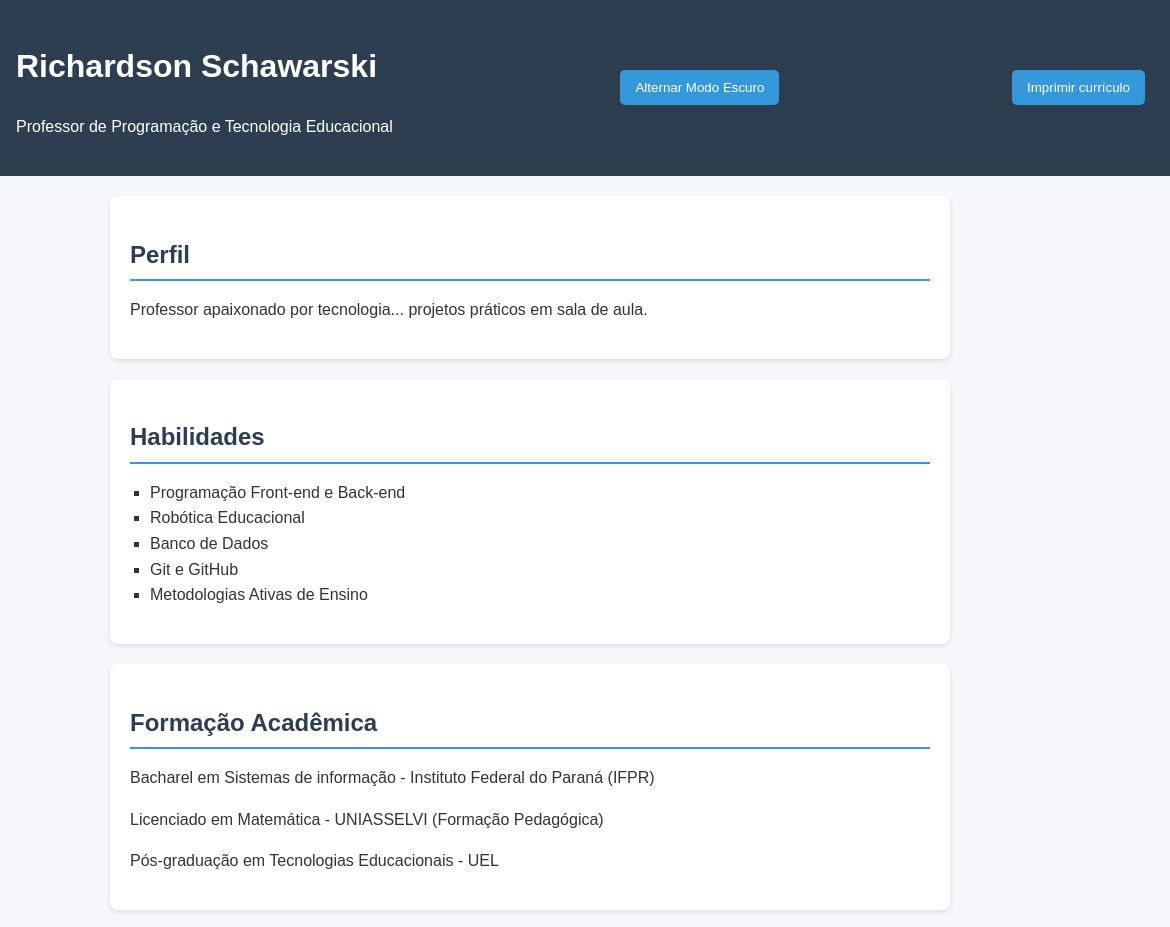
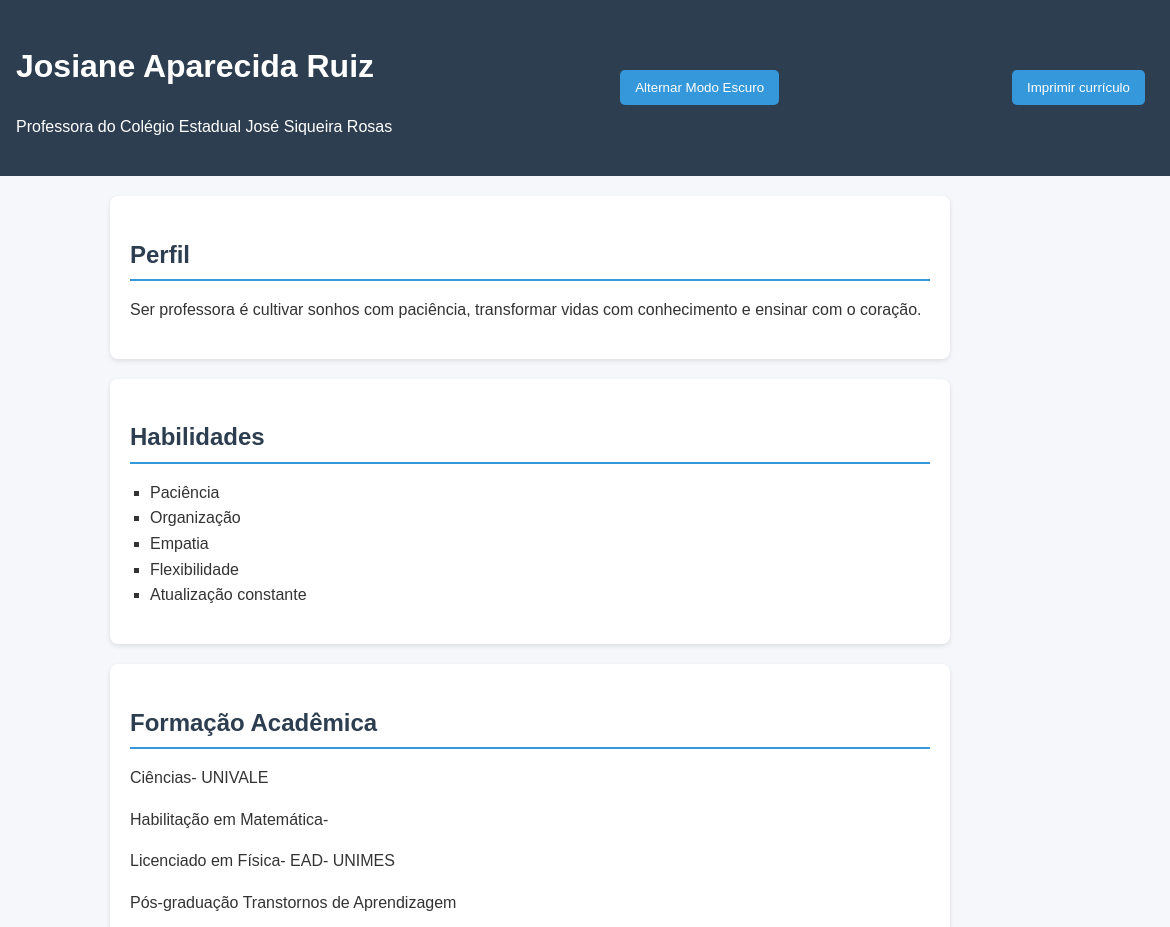
Before and after one commit to josianeruiz1976/FormacaoNRE-Ivaipora, a plain HTML site: page index.html in a window 1280 px wide. Shown: the top 927 px of the page, 110-1280 px from the left. Drawn offline with Linux system fonts and the light colour scheme; a script that the page names is missing.

Commit message:
alterações HTML

```diff
--- a/index.html
+++ b/index.html
@@ -9,7 +9,7 @@
   <!-- Define a codificação de caracteres como UTF-8 (suporta acentos e caracteres especiais) -->
   <meta name="viewport" content="width=device-width, initial-scale=1.0">
   <!-- Configura a viewport para responsividade em dispositivos móveis -->
-  <title>Currículo Acadêmico - Richardson Schawarski</title>
+  <title>Currículo Acadêmico - Josiane Aparecida Ruiz</title>
   <!-- Título que aparece na aba do navegador -->
   <link rel="stylesheet" href="style.css">
   <!-- Link para o arquivo CSS externo (estilos) -->
@@ -24,9 +24,9 @@
     <img src="img/richardson.jpg" alt="Foto de perfil" class="profile-img">
     <div class="header-text">
        <!-- Cabeçalho da página -->
-      <h1>Richardson Schawarski</h1>
+      <h1>Josiane Aparecida Ruiz</h1>
         <!-- Título principal (nome) -->
-      <p>Professor de Programação e Tecnologia Educacional</p>
+      <p>Professora do Colégio Estadual José Siqueira Rosas</p>
        <!-- Subtítulo (cargo) -->
     </div>
   </div>
@@ -41,7 +41,7 @@
     <!-- Seção de perfil -->
     <h2>Perfil</h2>
     <!-- Título da seção -->
-    <p>Professor apaixonado por tecnologia... projetos práticos em sala de aula.</p>
+    <p>Ser professora é cultivar sonhos com paciência, transformar vidas com conhecimento e ensinar com o coração.</p>
     <!-- Texto descritivo -->
   </section>
 
@@ -50,22 +50,23 @@
     <h2>Habilidades</h2>
     <ul>
       <!-- Lista não ordenada -->
-      <li>Programação Front-end e Back-end</li>
+      <li>Paciência </li>
       <!-- Item da lista -->
-      <li>Robótica Educacional</li>
-      <li>Banco de Dados</li>
-      <li>Git e GitHub</li>
-      <li>Metodologias Ativas de Ensino</li>
+      <li>Organização</li>
+      <li>Empatia</li>
+      <li>Flexibilidade</li>
+      <li>Atualização constante</li>
     </ul>
   </section>
 
   <section class="formacao">
     <!-- Seção de formação acadêmica -->
     <h2>Formação Acadêmica</h2>
-    <p>Bacharel em Sistemas de informação - Instituto Federal do Paraná (IFPR)</p>
-    <p>Licenciado em Matemática - UNIASSELVI (Formação Pedagógica)</p>
+    <p>Ciências- UNIVALE</p>
+    <p>Habilitação em Matemática-</p>
+    <p>Licenciado em Física- EAD- UNIMES</p>
     <!-- Parágrafo com informação -->
-    <p>Pós-graduação em Tecnologias Educacionais - UEL</p>
+    <p>Pós-graduação Transtornos de Aprendizagem</p>
   </section>
 
   <section class="experiencia">
```
